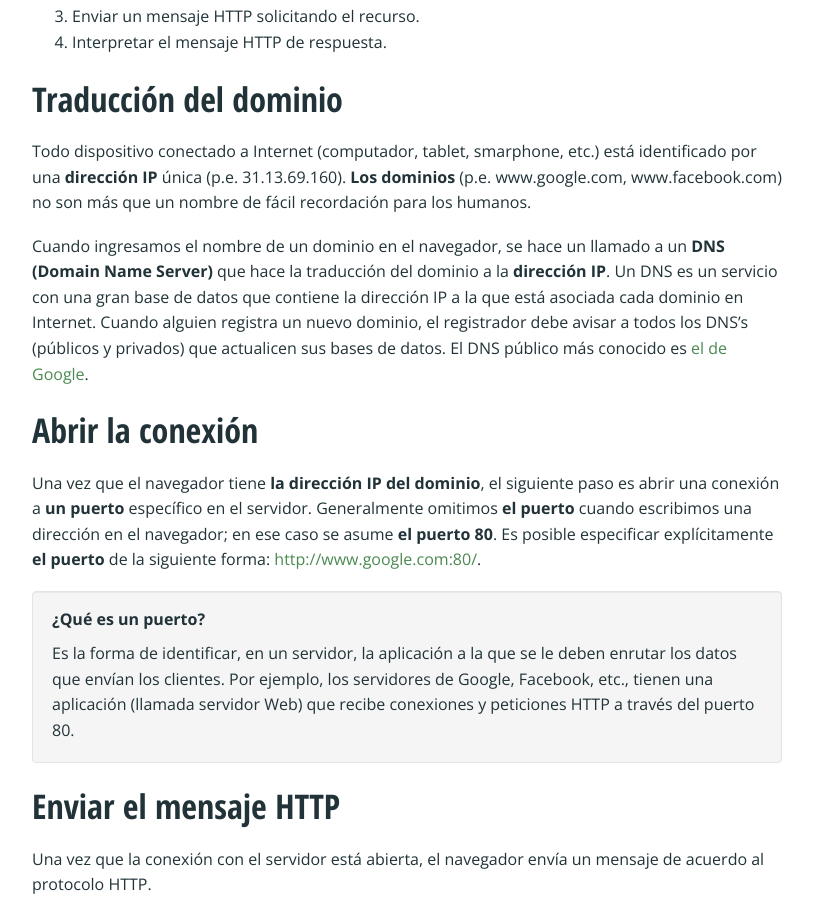
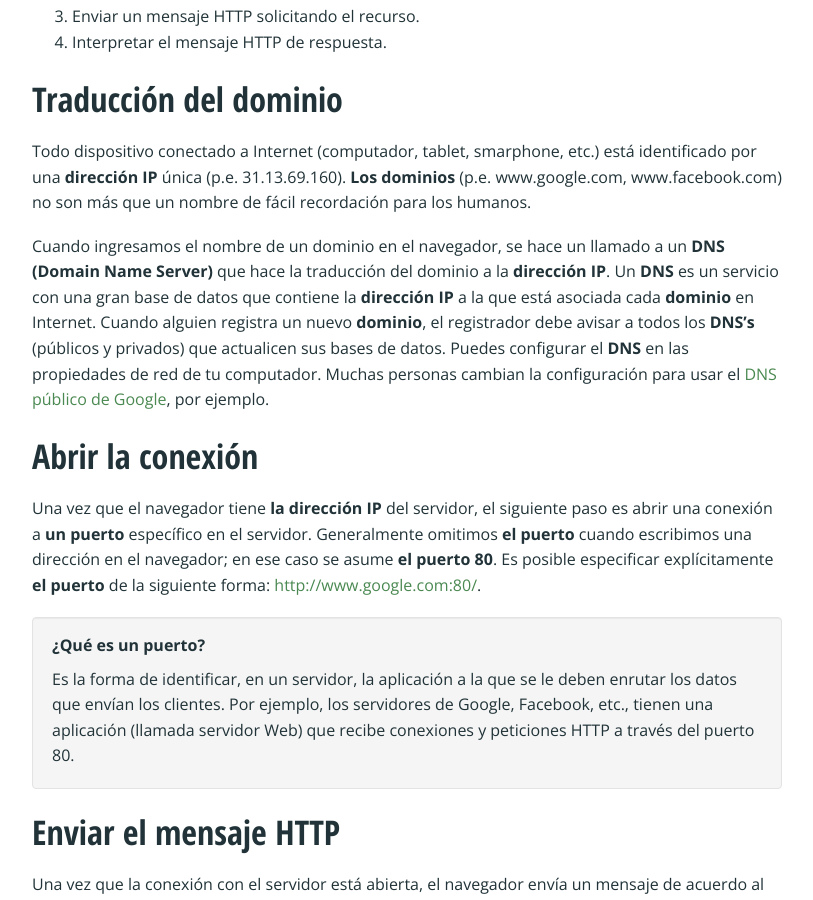
Before and after one commit to simonhoyos/blog, a Jekyll site: the page built from _posts/2014-10-05-http-y-html.markdown, in a window 1280 px wide and 900 px high, scrolled down 509 px. Shown: the whole window, without its empty margins (233-1046 px from the left). Built offline with Jekyll 4.4.1, drawn with Linux system fonts in a browser that asks for light colours; nearby versions of some CDN libraries; comment, search, counter and statistics services are not loaded; a style sheet for code colours, icons or effects is not loaded.

Commit message:
Small improvement to "HTTP y HTML"

```diff
--- a/_posts/2014-10-05-http-y-html.markdown
+++ b/_posts/2014-10-05-http-y-html.markdown
@@ -18,11 +18,11 @@ Parece magia cuando abrimos un navegador e ingresamos a algún sitio como [http:
 
 Todo dispositivo conectado a Internet (computador, tablet, smarphone, etc.) está identificado por una **dirección IP** única (p.e. 31.13.69.160). **Los dominios** (p.e. www.google.com, www.facebook.com) no son más que un nombre de fácil recordación para los humanos.
 
-Cuando ingresamos el nombre de un dominio en el navegador, se hace un llamado a un **DNS (Domain Name Server)** que hace la traducción del dominio a la **dirección IP**. Un DNS es un servicio con una gran base de datos que contiene la dirección IP a la que está asociada cada dominio en Internet. Cuando alguien registra un nuevo dominio, el registrador debe avisar a todos los DNS's (públicos y privados) que actualicen sus bases de datos. El DNS público más conocido es <a href="https://developers.google.com/speed/public-dns/" target="_blank">el de Google</a>.
+Cuando ingresamos el nombre de un dominio en el navegador, se hace un llamado a un **DNS (Domain Name Server)** que hace la traducción del dominio a la **dirección IP**. Un **DNS** es un servicio con una gran base de datos que contiene la **dirección IP** a la que está asociada cada **dominio** en Internet. Cuando alguien registra un nuevo **dominio**, el registrador debe avisar a todos los **DNS's** (públicos y privados) que actualicen sus bases de datos. Puedes configurar el **DNS** en las propiedades de red de tu computador. Muchas personas cambian la configuración para usar el <a href="https://developers.google.com/speed/public-dns/" target="_blank">DNS público de Google</a>, por ejemplo.
 
 ## Abrir la conexión
 
-Una vez que el navegador tiene **la dirección IP del dominio**, el siguiente paso es abrir una conexión a **un puerto** específico en el servidor. Generalmente omitimos **el puerto** cuando escribimos una dirección en el navegador; en ese caso se asume **el puerto 80**. Es posible especificar explícitamente **el puerto** de la siguiente forma: [http://www.google.com:80/](http://www.google.com:80/).
+Una vez que el navegador tiene **la dirección IP** del servidor, el siguiente paso es abrir una conexión a **un puerto** específico en el servidor. Generalmente omitimos **el puerto** cuando escribimos una dirección en el navegador; en ese caso se asume **el puerto 80**. Es posible especificar explícitamente **el puerto** de la siguiente forma: [http://www.google.com:80/](http://www.google.com:80/).
 
 <div class="well">
 <h3>¿Qué es un puerto?</h3>
```
